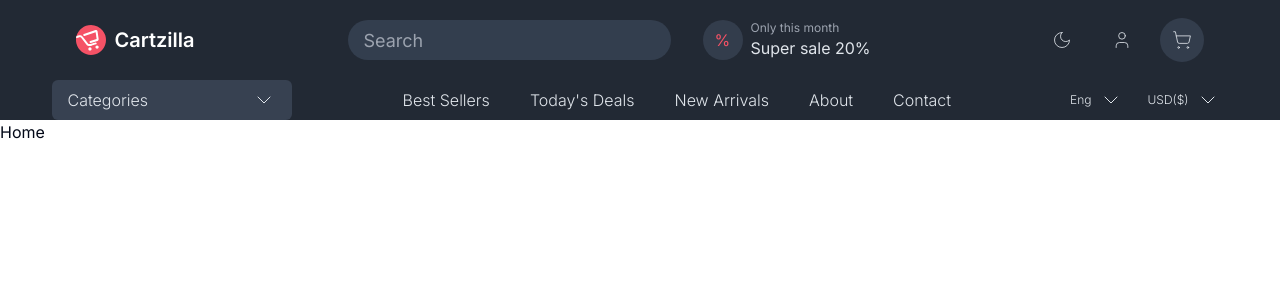
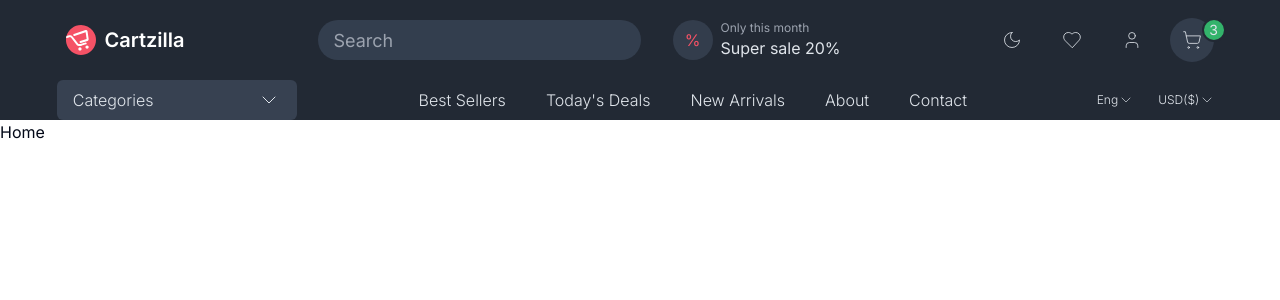
Before and after one commit to rikimario/Cartzilla-NextJs, a Next.js app: page / in a window 1280 px wide. Shown: the top 300 px of the page. Built offline with nearby package versions, Linux system fonts and the light colour scheme.

Commit message:
add wishlist icon for desktop and mobile

```diff
--- a/src/components/navbar/DDMobileNav.tsx
+++ b/src/components/navbar/DDMobileNav.tsx
@@ -1,8 +1,9 @@
 "use client";
-import { ChevronDown, ChevronUp, Home, User } from "lucide-react";
+import { ChevronDown, ChevronUp, Heart, Home, User } from "lucide-react";
 import { links } from "./MobileLinks";
 import Link from "next/link";
 import React, { useState } from "react";
+import { SheetClose } from "../ui/sheet";
 
 type DDMobileNavProps = {
   handleClickNav: (e: React.MouseEvent<HTMLButtonElement>) => void;
@@ -23,8 +24,10 @@ export default function DDMobileNav({ handleClickNav }: DDMobileNavProps) {
         <li className="py-4 my-4 border-b border-[#E0E5EB]">
           <div className="flex gap-1 items-center pr-5">
             <Home className="h-5 w-5 dark:text-gray-400" />
-            <button onClick={handleClickNav} type="button">
-              <Link href="/">Home</Link>
+            <button type="button">
+              <SheetClose asChild>
+                <Link href="/">Home</Link>
+              </SheetClose>
             </button>
           </div>
         </li>
@@ -33,6 +36,14 @@ export default function DDMobileNav({ handleClickNav }: DDMobileNavProps) {
             <User className="h-5 w-5 dark:text-gray-400" />
             <button onClick={handleClickNav} type="button">
               <Link href="/profile">Profile</Link>
+            </button>
+          </div>
+        </li>
+        <li className="py-4 my-4 border-b border-[#E0E5EB]">
+          <div className="flex gap-1 items-center pr-5">
+            <Heart className="h-5 w-5 dark:text-gray-400" />
+            <button onClick={handleClickNav} type="button">
+              <Link href="/wishlist">Wishlist</Link>
             </button>
           </div>
         </li>
@@ -72,7 +83,9 @@ export default function DDMobileNav({ handleClickNav }: DDMobileNavProps) {
                           >
                             {link.sublinks.map((link) => (
                               <li className="p-2 dark:text-gray-400">
-                                <Link href={link.link}>{link.name}</Link>
+                                <SheetClose asChild>
+                                  <Link href={link.link}>{link.name}</Link>
+                                </SheetClose>
                               </li>
                             ))}
                           </div>
--- a/src/components/navbar/DesktopNav.tsx
+++ b/src/components/navbar/DesktopNav.tsx
@@ -136,10 +136,10 @@ export default function DesktopNav() {
 
       <div className="flex text-[#E0E5EB] gap-6 p-2">
         <DropdownMenu>
-          <DropdownMenuTrigger className="text-[#E0E5EB] text-xs items-center flex gap-2">
+          <DropdownMenuTrigger className="text-[#E0E5EB] text-xs items-center flex">
             Eng{" "}
             <span>
-              <ChevronDown strokeWidth={1} />
+              <ChevronDown strokeWidth={1} size={16} />
             </span>
           </DropdownMenuTrigger>
           <DropdownMenuContent>
@@ -149,10 +149,10 @@ export default function DesktopNav() {
         </DropdownMenu>
 
         <DropdownMenu>
-          <DropdownMenuTrigger className="text-[#E0E5EB] text-xs items-center flex gap-2">
+          <DropdownMenuTrigger className="text-[#E0E5EB] text-xs items-center flex">
             USD($){" "}
             <span>
-              <ChevronDown strokeWidth={1} />
+              <ChevronDown strokeWidth={1} size={16} />
             </span>
           </DropdownMenuTrigger>
           <DropdownMenuContent>
--- a/src/components/navbar/Navbar.tsx
+++ b/src/components/navbar/Navbar.tsx
@@ -1,5 +1,5 @@
 "use client";
-import { Menu, ShoppingCart, User, X } from "lucide-react";
+import { Heart, Menu, ShoppingCart, User } from "lucide-react";
 
 import Link from "next/link";
 import React, { useState } from "react";
@@ -10,9 +10,7 @@ import MobileSearch from "./MobileSearch";
 import DesktopNav from "./DesktopNav";
 import {
   Sheet,
-  SheetClose,
   SheetContent,
-  SheetDescription,
   SheetHeader,
   SheetTitle,
   SheetTrigger,
@@ -21,7 +19,6 @@ import { ScrollArea } from "../ui/scroll-area";
 
 export default function Navbar() {
   const [openNav, setOpenNav] = useState<boolean>(false);
-  const [openCategories, setOpenCategories] = useState<boolean>(false);
 
   const handleClickNav = (e: React.MouseEvent<HTMLButtonElement>) => {
     e.preventDefault();
@@ -70,7 +67,7 @@ export default function Navbar() {
             placeholder="Search"
           />
           <div className="flex gap-2 items-center">
-            <div className="bg-[#333D4C] p-3 h-10 w-10 rounded-full flex items-center">
+            <div className="bg-[#333D4C] p-3 h-10 w-10 rounded-full flex items-center justify-center">
               <span className="text-[#F55266]">%</span>
             </div>
             <div>
@@ -81,20 +78,28 @@ export default function Navbar() {
         </div>
 
         <div className="flex gap-4 text-[#E0E5EB] items-center">
-          <MobileSearch />
+          <div className="z-50 flex">
+            <MobileSearch />
+          </div>
           <Theme />
+          <button className="hidden lg:block hover:bg-[#333D4C] p-3 hover:rounded-full">
+            <Heart className="h-5 w-5 hidden lg:block" strokeWidth={1} />
+          </button>
           <button className="hidden lg:block hover:bg-[#333D4C] p-3 hover:rounded-full">
             <User className="h-5 w-5 hidden lg:block" strokeWidth={1} />
           </button>
-          <button className="bg-[#333D4C] p-3 rounded-full">
-            <ShoppingCart className="h-5 w-5" strokeWidth={1} />
-          </button>
+          <div className="relative">
+            <button className="bg-[#333D4C] p-3 rounded-full">
+              <ShoppingCart className="h-5 w-5" strokeWidth={1} />
+            </button>
+            <div className="absolute bg-[#33B36B] text-sm top-0 right-[-12px] border-2 border-[#222934] rounded-full h-6 w-6 items-center justify-center flex">
+              3
+            </div>
+          </div>
         </div>
       </div>
 
       <DesktopNav />
-
-      {/* {openNav && <DDMobileNav handleClickNav={handleClickNav} />} */}
     </nav>
   );
 }
```
Also changed, not shown: src/components/ui/sheet.tsx (+24 -24 lines), src/app/man-shoes/page.tsx (renamed from src/app/shoes/page.tsx).
